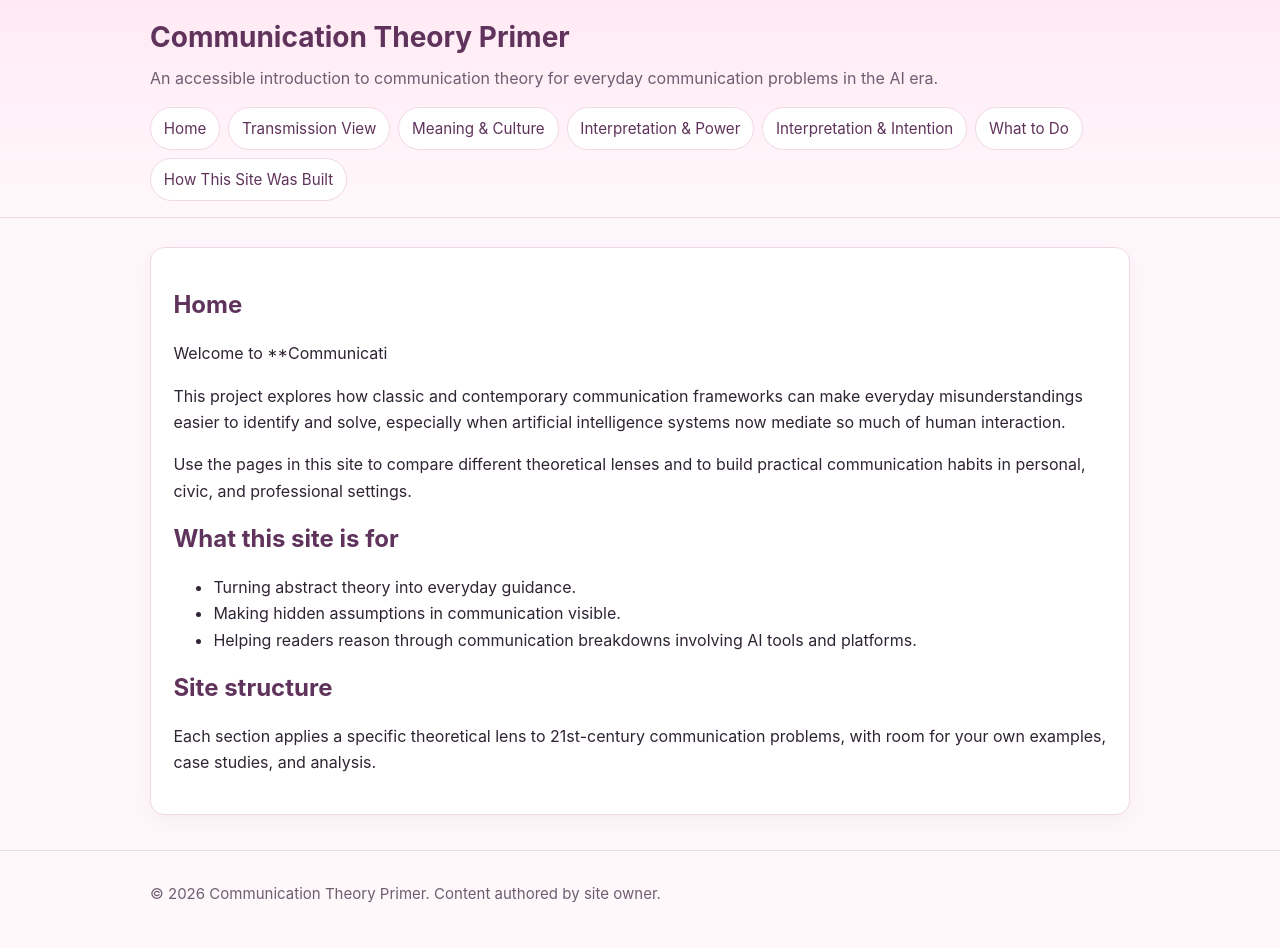
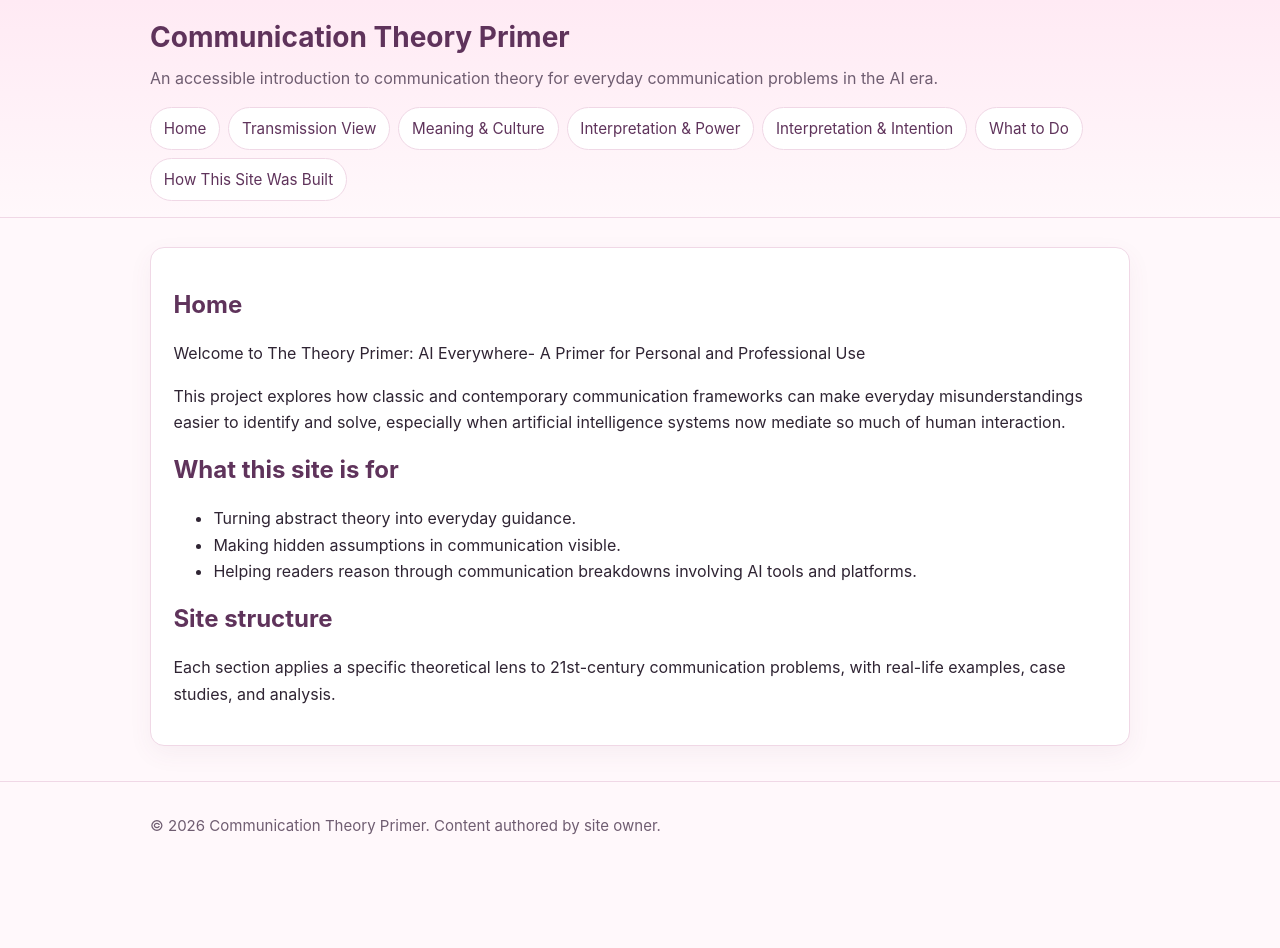
Before and after one commit to abbyfriedman1/comm-primer, a Jekyll site: the page built from index.md, in a window 1280 px wide. Built offline with Jekyll 4.4.1, drawn with Linux system fonts in a browser that asks for light colours; after the commit the page ends 900 px from its top, so only the background shows below that.

Commit message:
Update index.md

```diff
--- a/index.md
+++ b/index.md
@@ -3,11 +3,11 @@ layout: default
 title: Home
 ---
 
-Welcome to **Communicati
+Welcome to The Theory Primer: AI Everywhere- A Primer for Personal and Professional Use
+
 
 This project explores how classic and contemporary communication frameworks can make everyday misunderstandings easier to identify and solve, especially when artificial intelligence systems now mediate so much of human interaction.
 
-Use the pages in this site to compare different theoretical lenses and to build practical communication habits in personal, civic, and professional settings.
 
 ## What this site is for
 
@@ -17,4 +17,4 @@ Use the pages in this site to compare different theoretical lenses and to build
 
 ## Site structure
 
-Each section applies a specific theoretical lens to 21st-century communication problems, with room for your own examples, case studies, and analysis.
+Each section applies a specific theoretical lens to 21st-century communication problems, with real-life examples, case studies, and analysis.
```
